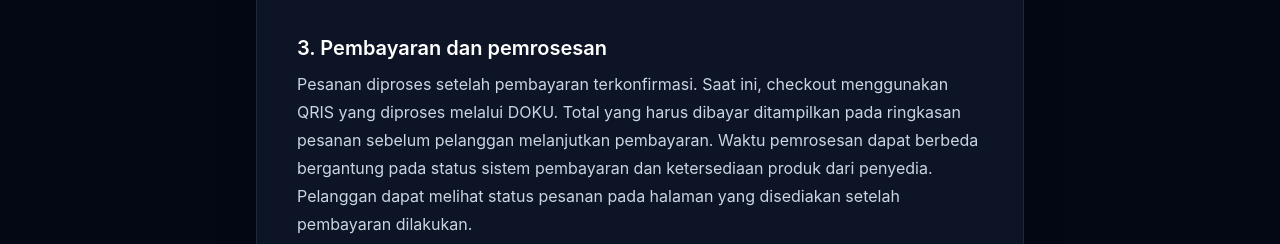
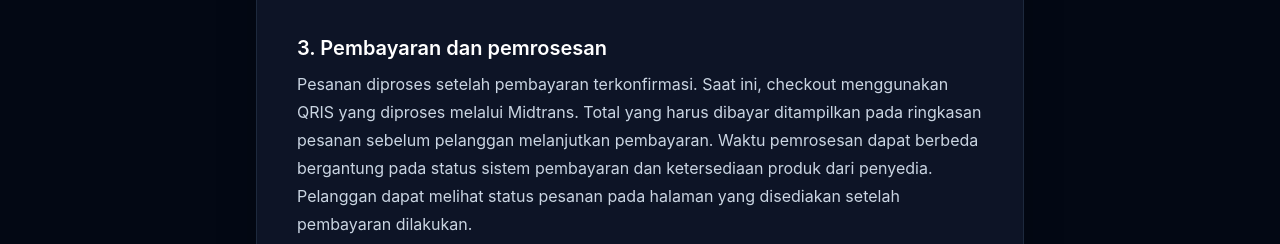
Before and after one commit to falintino/7-april-store, a Next.js app: page /syarat-ketentuan in a window 1280 px wide. Shown: the part 708-952 px from the top of the page. Built offline with nearby package versions, Linux system fonts and the light colour scheme; no server answers.

Commit message:
Update payment processor from DOKU to Midtrans

```diff
--- a/app/syarat-ketentuan/page.tsx
+++ b/app/syarat-ketentuan/page.tsx
@@ -62,8 +62,8 @@ export default function SyaratKetentuanPage() {
             </h2>
             <p className="mt-2">
               Pesanan diproses setelah pembayaran terkonfirmasi. Saat ini,
-              checkout menggunakan QRIS yang diproses melalui DOKU. Total yang
-              harus dibayar ditampilkan pada ringkasan pesanan sebelum
+              checkout menggunakan QRIS yang diproses melalui Midtrans. Total
+              yang harus dibayar ditampilkan pada ringkasan pesanan sebelum
               pelanggan melanjutkan pembayaran. Waktu pemrosesan dapat berbeda
               bergantung pada status sistem pembayaran dan ketersediaan produk
               dari penyedia. Pelanggan dapat melihat status pesanan pada
```
